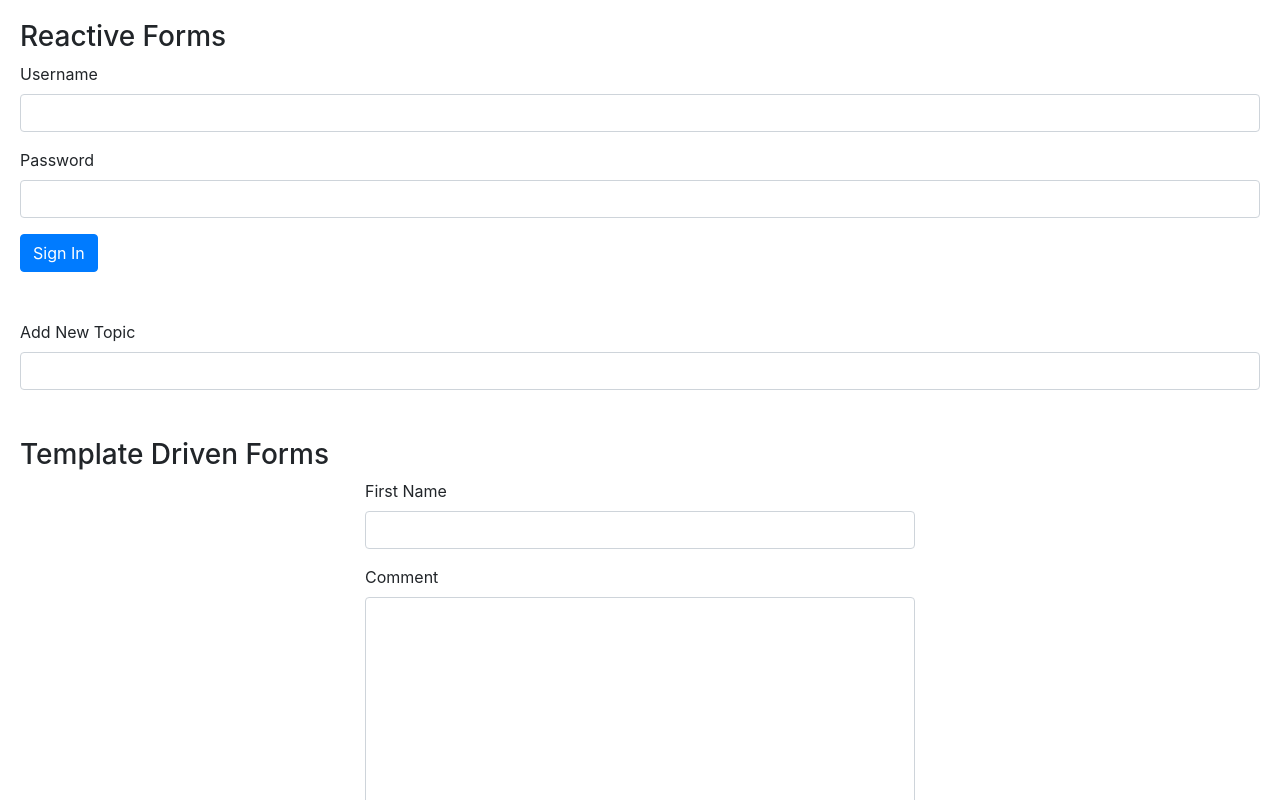
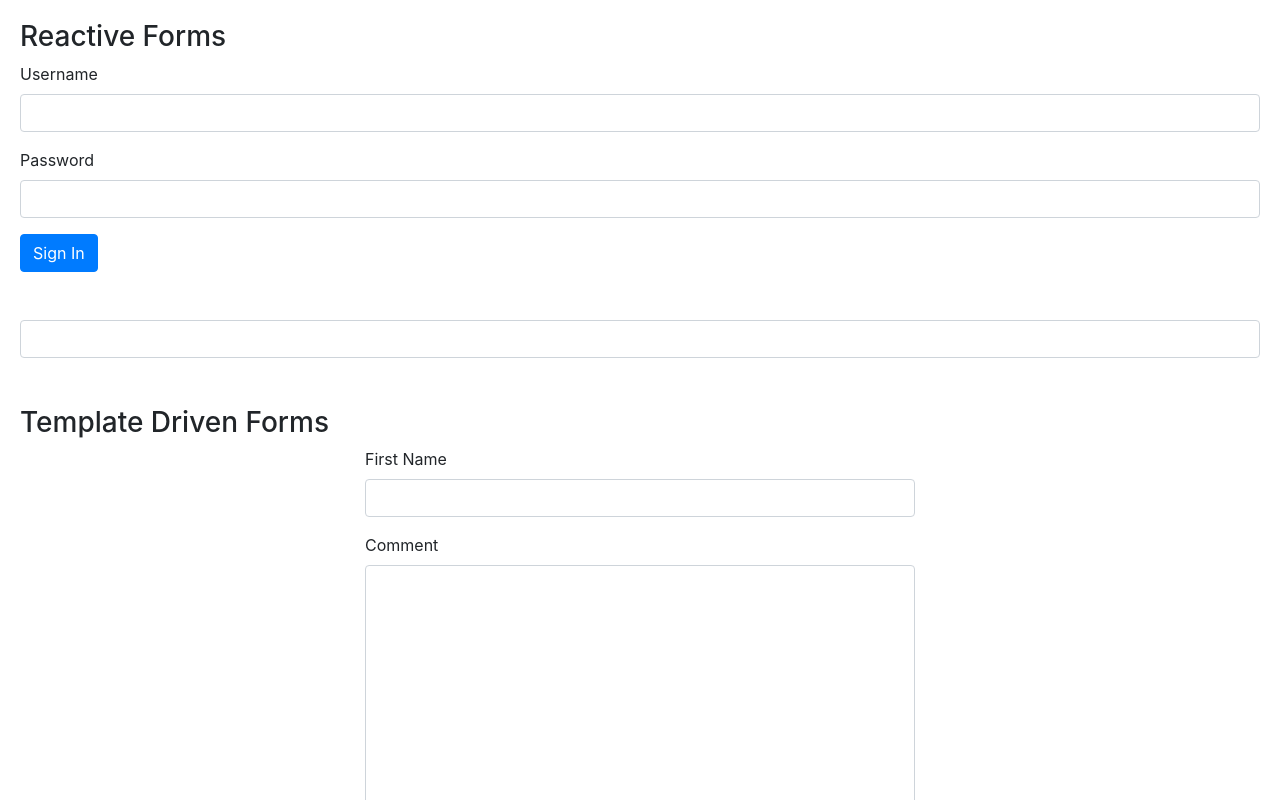
Before and after one commit to Rajan027/angular-forms, an Angular app: page / in a window 1280 px wide. Shown: the top 800 px of the page. Built offline with nearby package versions, Linux system fonts and the light colour scheme.

Commit message:
removed label

```diff
--- a/src/app/reactive-forms/reactive-forms.component.html
+++ b/src/app/reactive-forms/reactive-forms.component.html
@@ -27,10 +27,9 @@
 
 <div class="mb-5">
 	<form [formGroup]="topicsForm">
-		<label for="topics">Add New Topic</label>
-		<input id="topics" type="text" class="form-control" (keyup.enter)="addTopic(topic)" #topic>
+		<input type="text" class="form-control" (keyup.enter)="addTopic(topic)" #topic>
 		<ul class="list-group">
-			<li *ngFor="let topic of topicsForm.get('topics')[controls]" class="list-group-item">{{topic.value}}</li>
+			<li *ngFor="let topic of topicsForm.get('topics').controls" class="list-group-item">{{topic.value}}</li>
 		</ul>
 	</form>
 </div>
```
